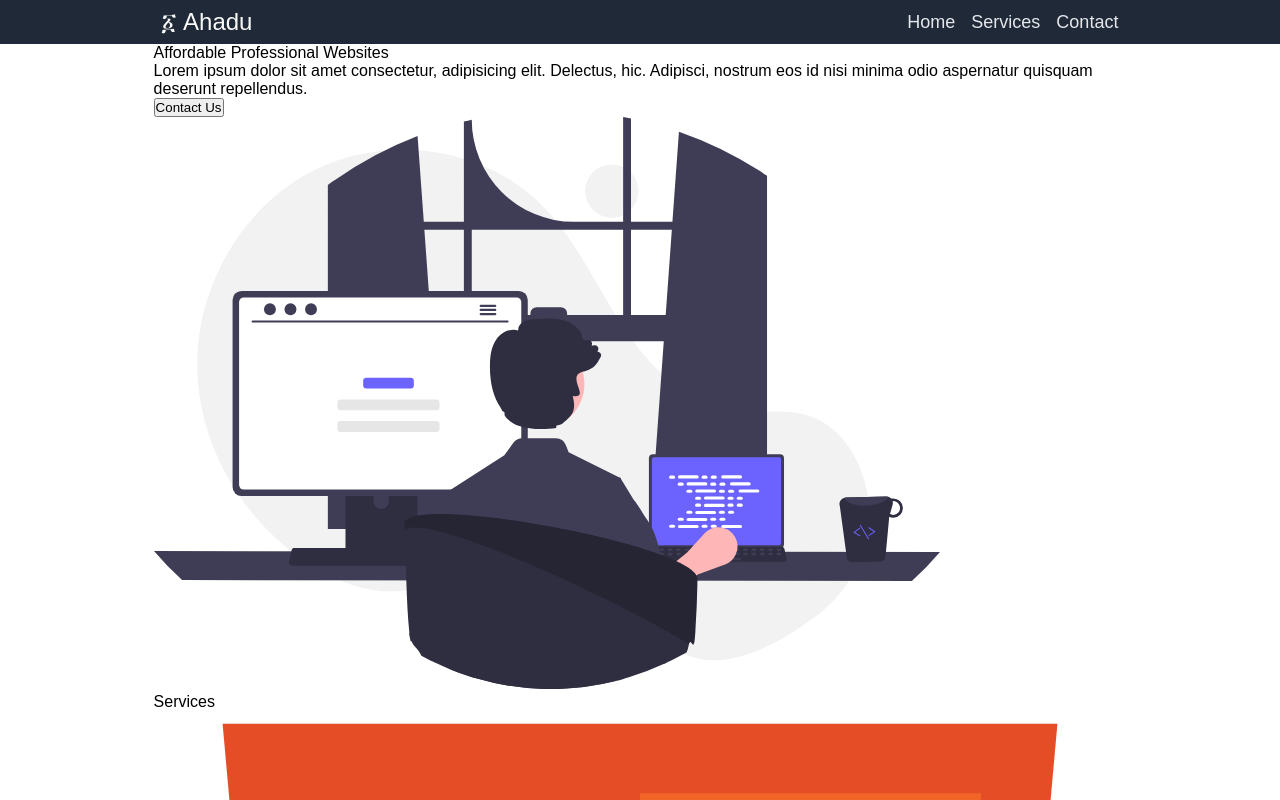
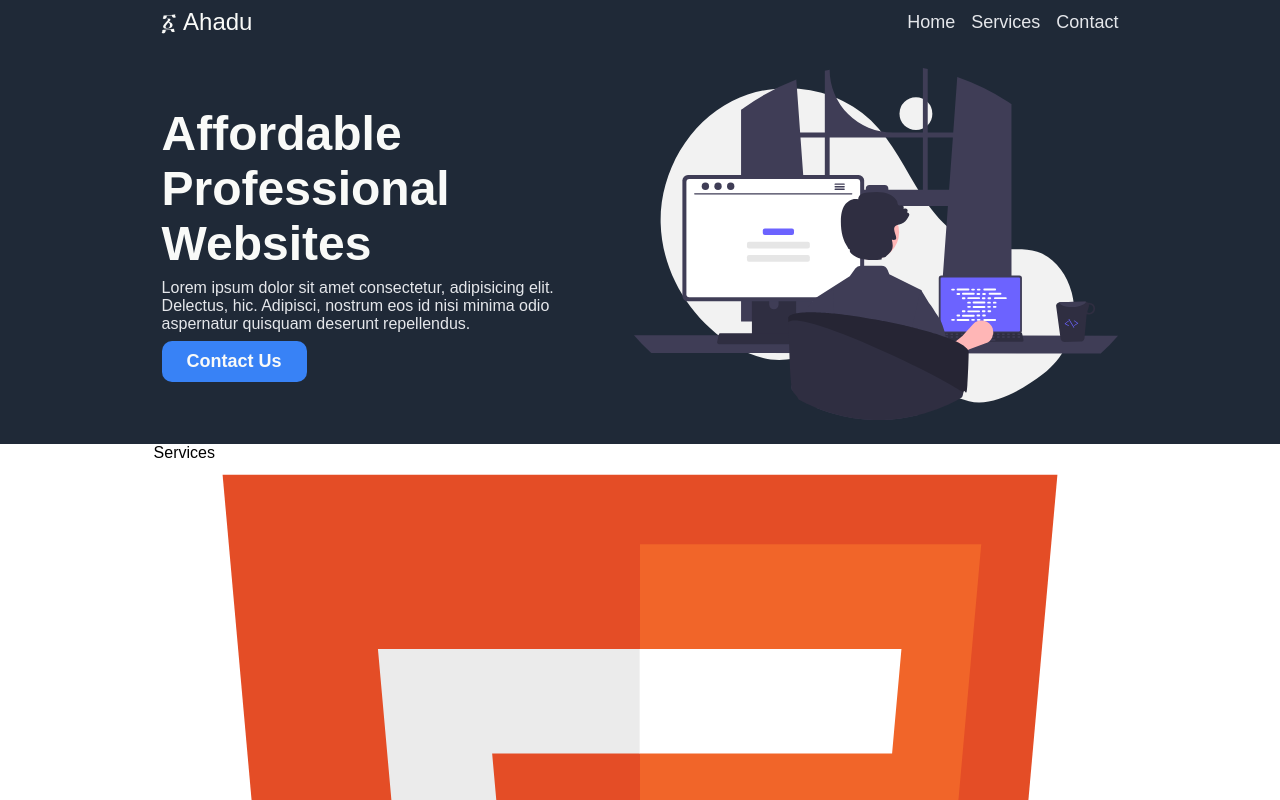
Before and after one commit to amangofer/odin-landing-page, a plain HTML site: page index.html in a window 1280 px wide. Shown: the top 800 px of the page. Drawn offline with Linux system fonts and the light colour scheme.

Commit message:
style the heading/hero of the page

```diff
--- a/styles.css
+++ b/styles.css
@@ -52,3 +52,47 @@
     color: #3882F6;
     text-decoration: none;
 }
+
+/* header */
+
+.header {
+    background: #1F2937;
+}
+.header .container {
+    background: #1F2937;
+    height: 400px;
+    display: flex;
+    justify-content: space-between;
+    align-items: center;
+}
+.header img {
+    max-width: 500px;
+    min-width: 250px;
+    padding: 8px;
+}
+
+.hero-text{
+    color:#E5E7EB;
+    width: 50%;
+    padding: 8px;
+    display: flex;
+    flex-direction: column;
+    gap: 8px;
+}
+
+.hero-header {
+    font-size: 48px;
+    font-weight: 900;
+    color: #F9FAF8;
+}
+
+.header button {
+    background-color: #3882F6;
+    border: none;
+    border-radius: 10px;
+    color: #F9FAF8;
+    padding: 10px 25px;
+    font-size: 18px;
+    font-weight: bold;
+    align-self: flex-start;
+}
```
